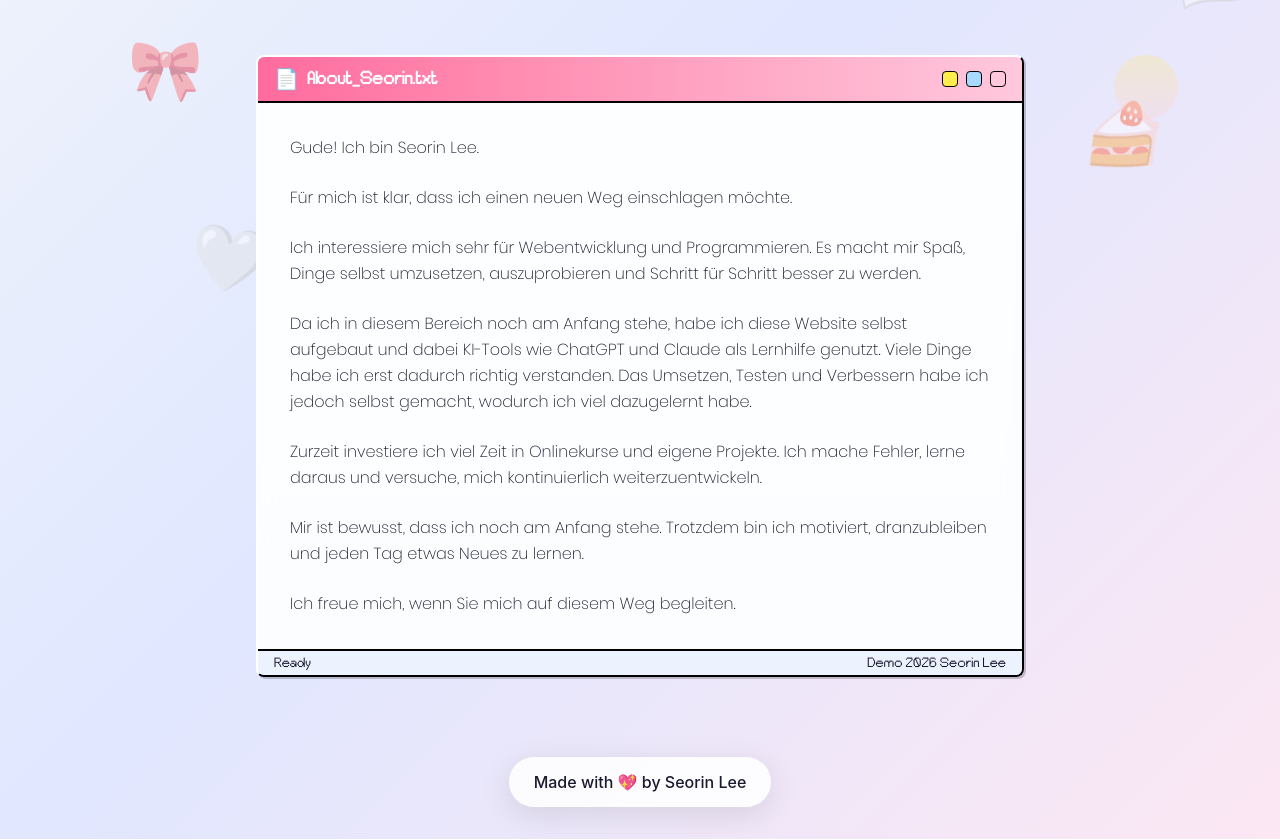
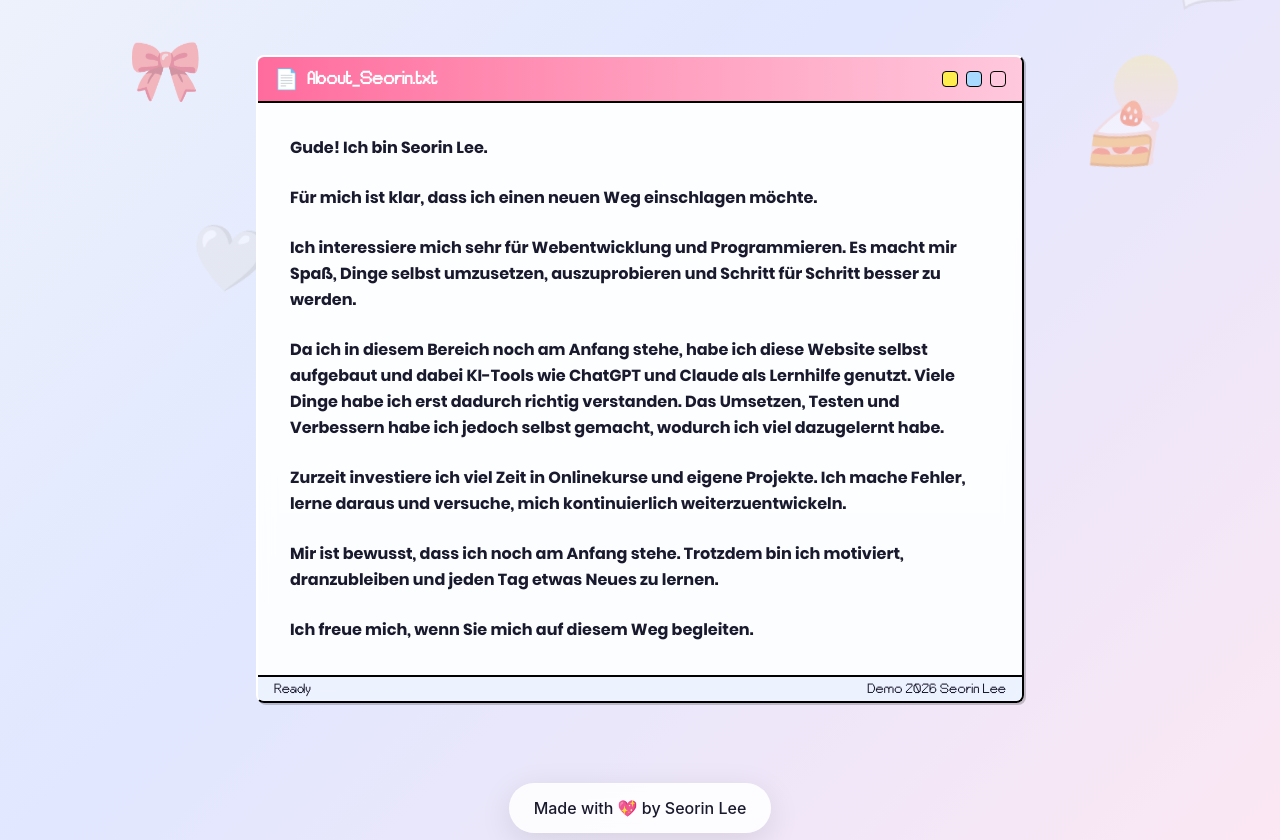
Before and after one commit to seorin-lee/seorin-l-web, a Next.js app: page / in a window 1280 px wide. Shown: the part 441-1281 px from the top of the page. Built offline with nearby package versions, Linux system fonts and the light colour scheme; a web font is replaced by a local one.

Commit message:
Refactor code structure for improved readability and maintainability

```diff
--- a/app/components/CVWindow.tsx
+++ b/app/components/CVWindow.tsx
@@ -31,7 +31,7 @@ export default function CVWindow() {
 
           {/* Window Content */}
           <div className="p-6 md:p-8 bg-white/90 backdrop-blur-sm">
-            <div className="space-y-6 text-sm md:text-base leading-relaxed font-Poppins font-normal">
+            <div className="space-y-6 text-sm md:text-base leading-relaxed font-Poppins font-bold">
               <motion.p
                 initial={{ opacity: 0, x: -20 }}
                 whileInView={{ opacity: 1, x: 0 }}
--- a/app/globals.css
+++ b/app/globals.css
@@ -14,6 +14,14 @@
   font-family: 'Poppins';
   src: url('/fonts/poppins/Poppins-ExtraLight.ttf') format('truetype');
   font-weight: 200;
+  font-style: normal;
+  font-display: swap;
+}
+
+@font-face {
+  font-family: 'Poppins';
+  src: url('/fonts/poppins.medium.ttf') format('truetype');
+  font-weight: 500;
   font-style: normal;
   font-display: swap;
 }
```
Also changed, not shown: public/fonts/poppins.medium.ttf (added).
